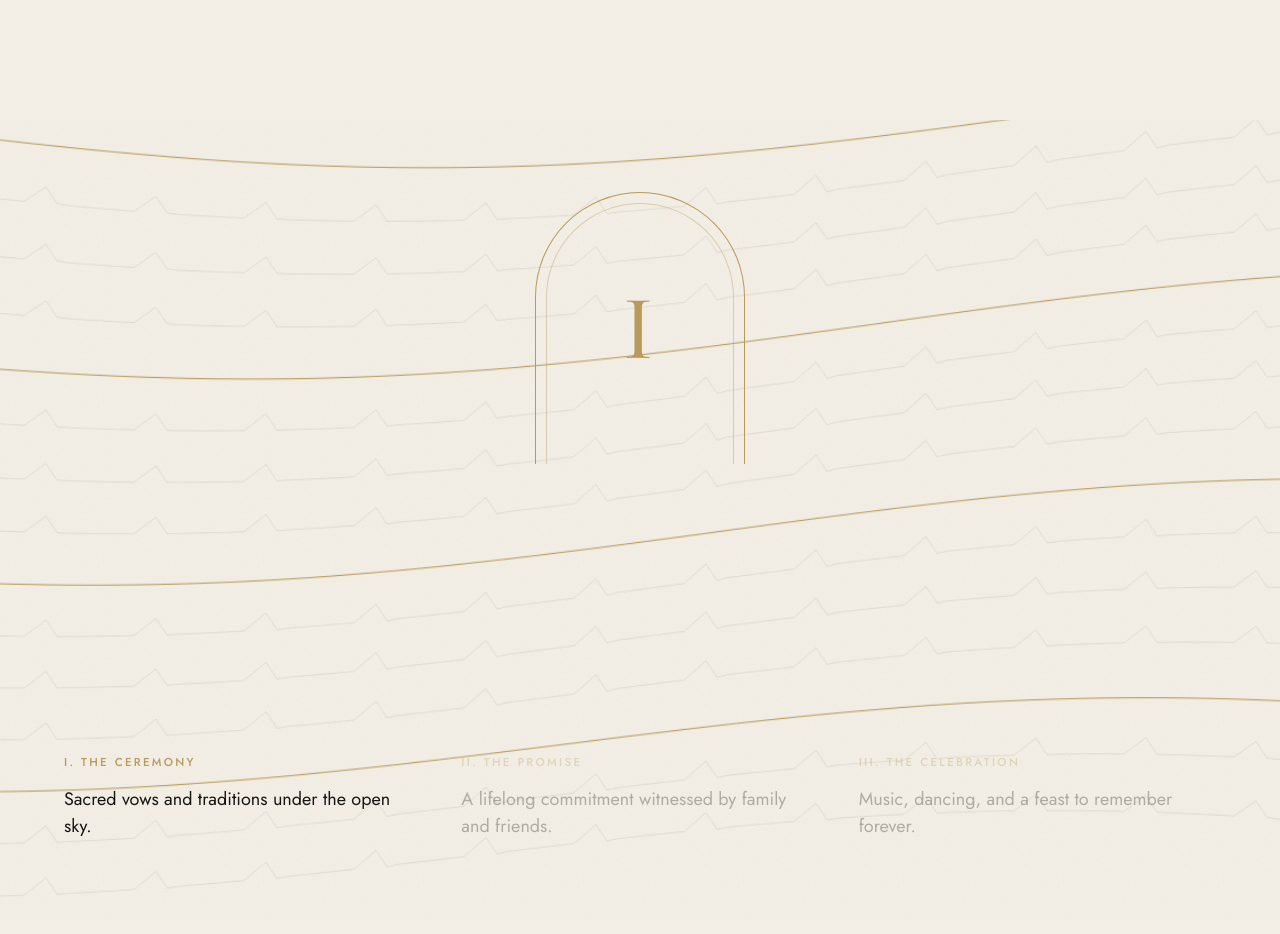
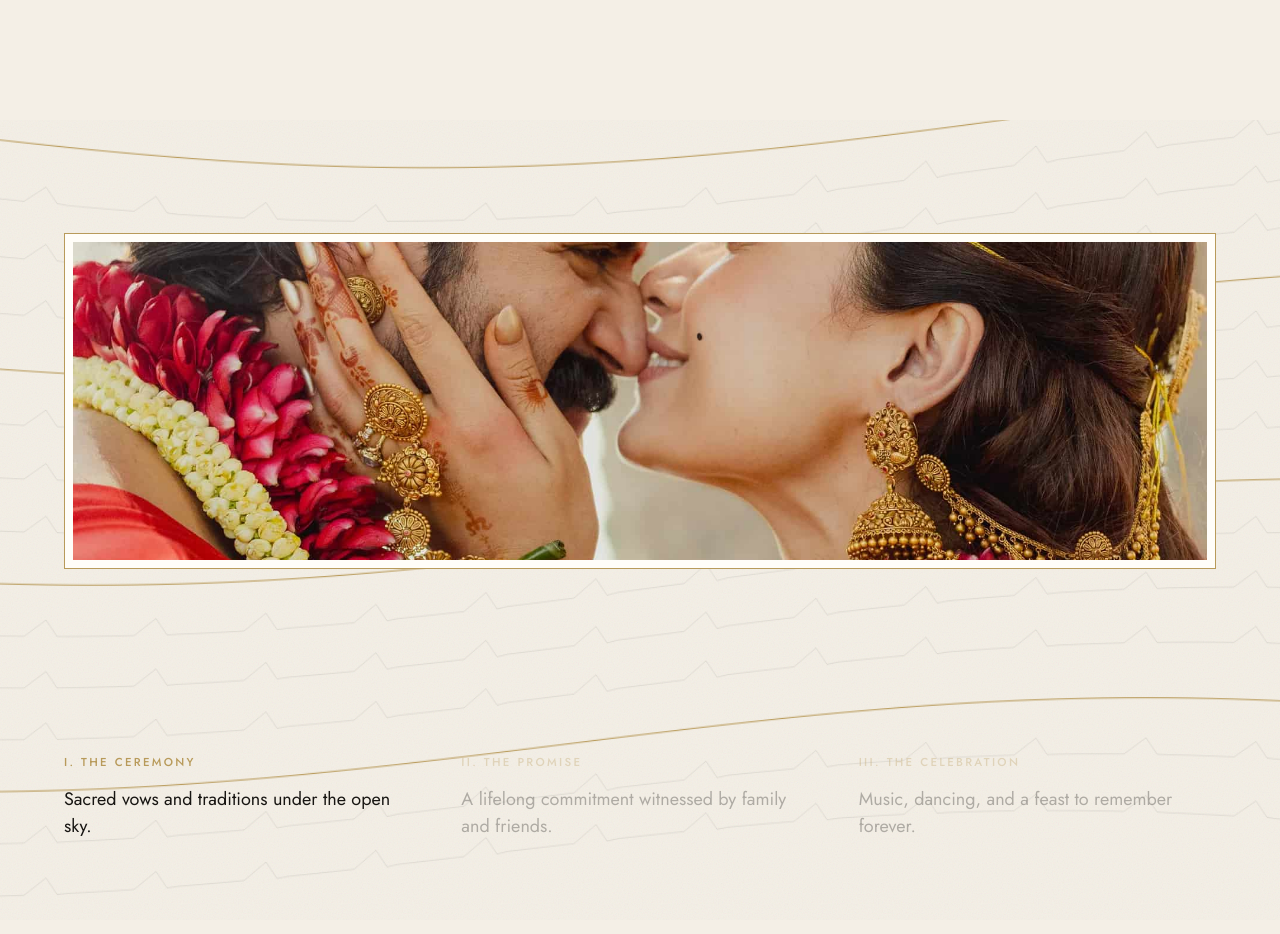
Before and after one commit to aryanmadas2006/Repository-name-wedding-invite-1, a website: page index.html in a window 1280 px wide. Shown: the part 10280-11214 px from the top of the page. Drawn offline with nearby package versions, Linux system fonts and the light colour scheme; animation ran at ten frames a second.

Commit message:
Wedding Day couple photo

```diff
--- a/index.html
+++ b/index.html
@@ -105,8 +105,8 @@
         <section class="stage stage-season">
             <div class="stage-inner">
                 <canvas id="canvas-contour"></canvas>
-                <div class="season-emblem" aria-hidden="true"><span>I</span><span>II</span><span>III</span></div>
                 <div class="season-content">
+                    <figure class="season-photo"><img src="images/couple-opt.jpg" alt="The couple" loading="lazy" decoding="async"></figure>
                     <h2 class="season-head" data-split>THE WEDDING DAY</h2>
                     <div class="chapter-row">
                         <div class="chapter" id="chapter-0" data-rev>
--- a/script.js
+++ b/script.js
@@ -287,7 +287,6 @@ function initEngine() {
 
                 const chapterIndex = Math.floor(progress * 3);
                 const finalIndex = Math.min(2, Math.max(0, chapterIndex));
-                    if (stage.el.dataset.chapter !== String(finalIndex)) stage.el.dataset.chapter = finalIndex;
 
                 if (stage.lastChapterIndex !== finalIndex) {
                     stage.lastChapterIndex = finalIndex;
--- a/style.css
+++ b/style.css
@@ -1518,49 +1518,33 @@ a:focus-visible {
 }
 
 
-/* DECORATIVE EMBLEM IN THE WEDDING DAY STAGE */
-.season-emblem {
-    position: absolute;
-    left: 50%;
-    transform: translateX(-50%);
-    top: clamp(48px, 9svh, 110px);
-    width: min(46vw, 210px);
-    height: min(34svh, 290px);
-    z-index: 5;
-    pointer-events: none;
-    display: grid;
-    place-items: center;
+/* DECORATIVE PHOTO IN THE WEDDING DAY STAGE */
+.stage-season .season-content {
+    display: flex;
+    flex-direction: column;
+    justify-content: flex-end;
+    align-self: stretch;
+    height: 100%;
+    padding-top: clamp(40px, 8svh, 72px);
+}
+.season-photo {
+    position: relative;
+    flex: 1 1 0;
+    min-height: 0;
+    max-height: clamp(180px, 42svh, 380px);
+    width: 100%;
+    max-width: 1280px;
+    margin: 0 0 clamp(20px, 3.5vw, 36px);
     border: 1px solid var(--antique-gold);
-    border-bottom: none;
-    border-radius: 999px 999px 0 0;
-}
-.season-emblem::before {
-    content: "";
-    position: absolute;
-    inset: 10px 10px 0;
-    border: 1px solid var(--antique-gold);
-    border-bottom: none;
-    border-radius: 999px 999px 0 0;
-    opacity: 0.4;
-}
-.season-emblem span {
-    grid-area: 1 / 1;
-    font-family: var(--font-serif);
-    font-weight: 500;
-    font-size: clamp(52px, 12vw, 92px);
-    letter-spacing: 0.04em;
-    line-height: 1;
-    color: var(--antique-gold);
-    opacity: 0;
-    transform: translateY(10px);
-    transition: opacity 0.6s cubic-bezier(.65,0,.35,1), transform 0.6s cubic-bezier(.22,1,.36,1);
-}
-.stage-season:not([data-chapter]) .season-emblem span:nth-child(1),
-.stage-season[data-chapter="0"] .season-emblem span:nth-child(1),
-.stage-season[data-chapter="1"] .season-emblem span:nth-child(2),
-.stage-season[data-chapter="2"] .season-emblem span:nth-child(3) {
-    opacity: 1;
-    transform: translateY(0);
-}
-@media (max-height: 600px) { .season-emblem { display: none; } }
-@media (prefers-reduced-motion: reduce) { .season-emblem span { transition: none; } }
+    background: var(--off-white);
+}
+.season-photo img {
+    position: absolute;
+    inset: 8px;
+    width: calc(100% - 16px);
+    height: calc(100% - 16px);
+    object-fit: cover;
+    object-position: center 25%;
+    display: block;
+}
+@media (max-height: 700px) { .season-photo { display: none; } }
```
Also changed, not shown: add_photo.js (added, +52 -0 lines), optimize.js (added, +32 -0 lines), remove_emblem.js (added, +22 -0 lines), images/couple-opt.jpg (added), images/couple.jpg (added), images/story.jpg (added).
